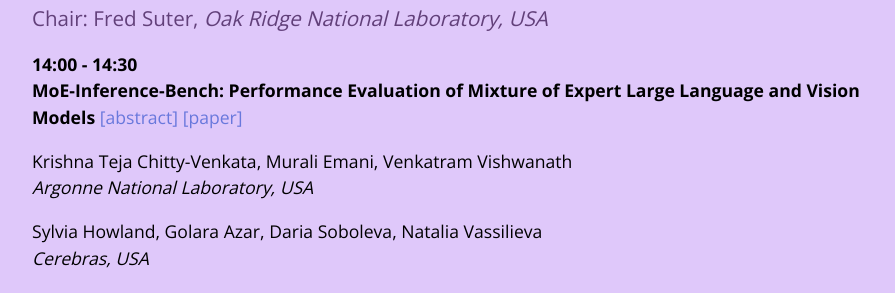
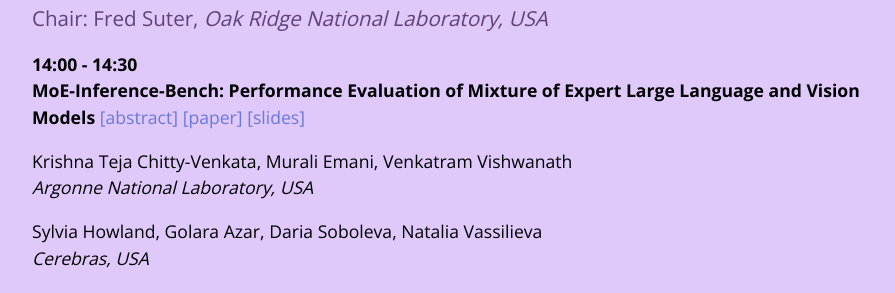
Before and after one commit to pmbs-workshop/pmbs-workshop.github.io, a Jekyll site: the page built from schedule.markdown, in a window 1280 px wide and 900 px high, scrolled down 3926 px. Shown: the part 155-448 px from the top of the window, without its empty margins (192-1087 px from the left). Built offline with Jekyll 4.4.1, drawn with Linux system fonts in a browser that asks for light colours.

Commit message:
adds talk 9

```diff
--- a/schedule.markdown
+++ b/schedule.markdown
@@ -149,7 +149,7 @@ _University of York, UK_
 ### Chair: Fred Suter, _Oak Ridge National Laboratory, USA_
 
 **14:00 - 14:30**\\
-**MoE-Inference-Bench: Performance Evaluation of Mixture of Expert Large Language and Vision Models** [[abstract]](abstract09.html) [[paper]](https://doi.org/10.1145/3731599.3767706)
+**MoE-Inference-Bench: Performance Evaluation of Mixture of Expert Large Language and Vision Models** [[abstract]](abstract09.html) [[paper]](https://doi.org/10.1145/3731599.3767706) [[slides]](talk09.pdf)
 
 Krishna Teja Chitty-Venkata, Murali Emani, Venkatram Vishwanath\\
 _Argonne National Laboratory, USA_
```
Also changed, not shown: 1 other file.
